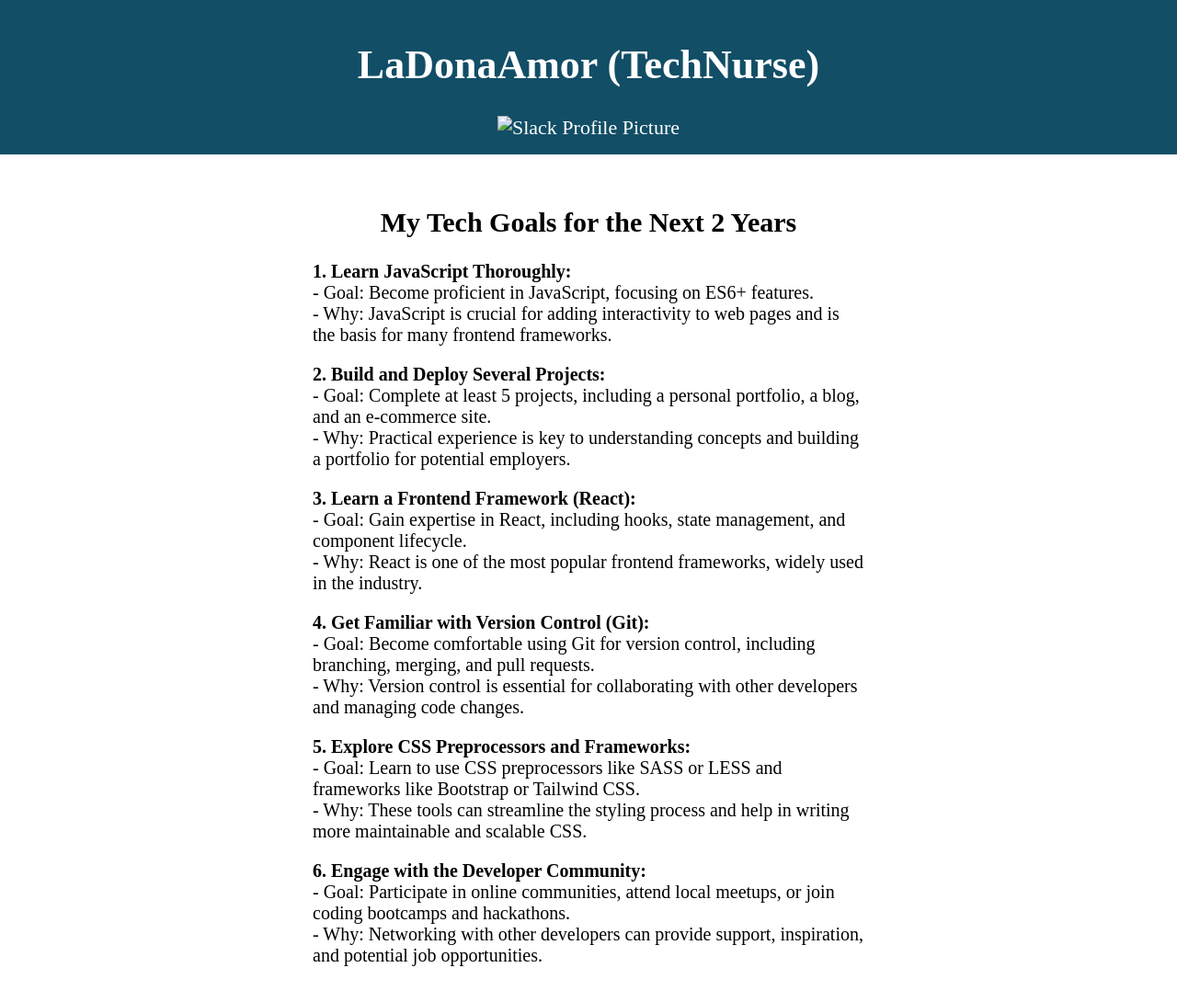
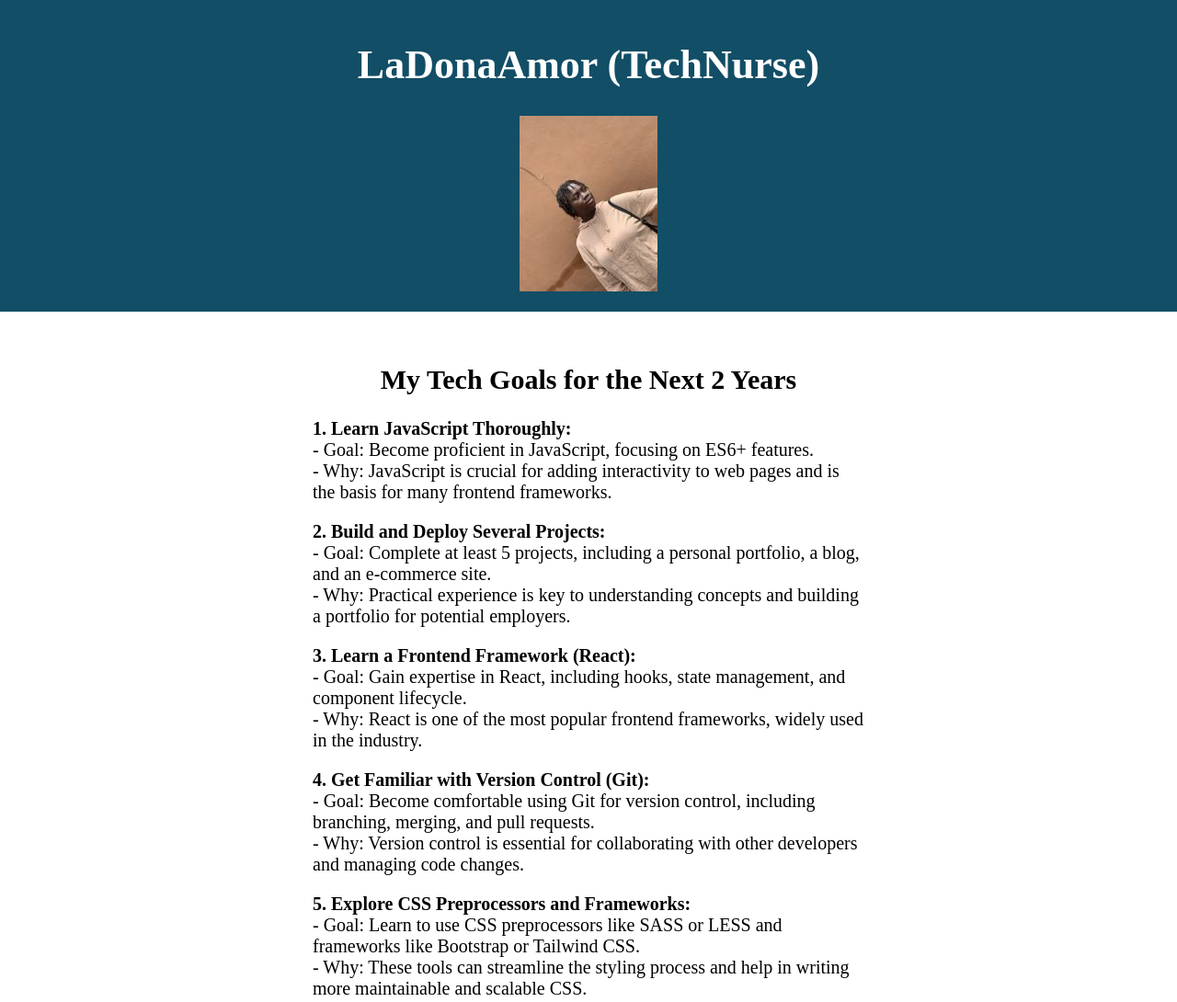
Before and after one commit to LaDonaAmor/Stage-1-HNG-11-Task, a plain HTML site: page index.html in a window 1280 px wide. Shown: the top 1090 px of the page at 92% size. Drawn offline with Linux system fonts and the light colour scheme.

Commit message:
Update index.html

```diff
--- a/index.html
+++ b/index.html
@@ -9,7 +9,7 @@
 <body>
      <header>
           <h1 data-testid="slackDisplayName"> LaDonaAmor (TechNurse) </h1>
-          <img data-testid="slackProfilePicture" src="-1.jpg" alt="Slack Profile Picture">
+          <img data-testid="slackProfilePicture" src="myprofilepic.jpg" alt="Slack Profile Picture">
      </header>
 
      <main>
```
